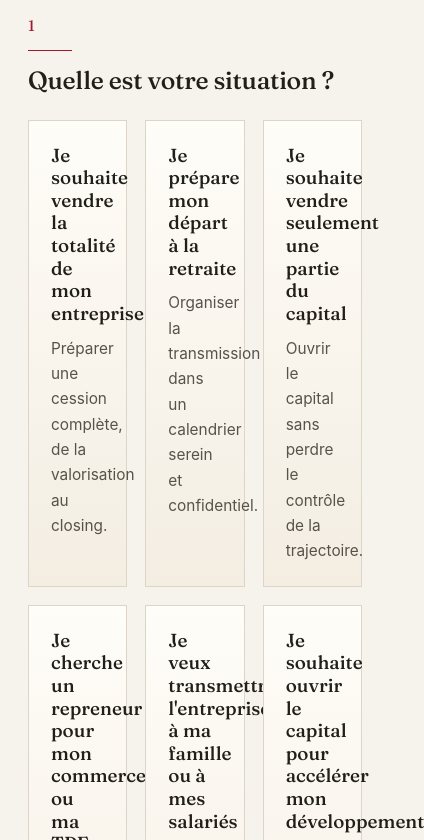
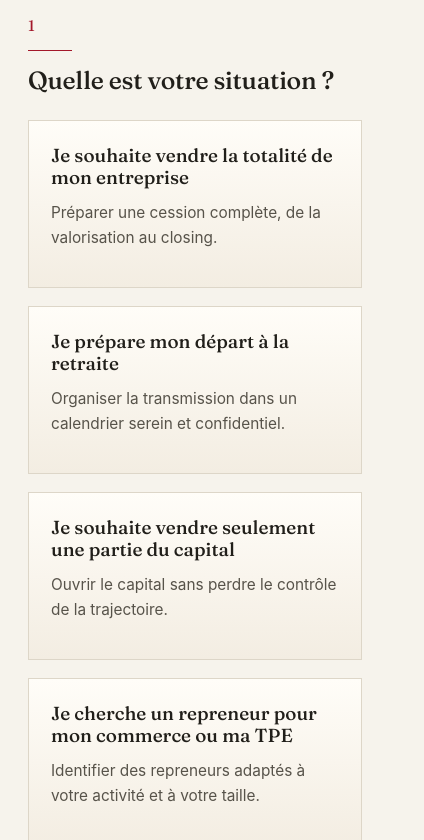
Before and after one commit to Dilcap/lyon.finance, a plain HTML site: page index.html in a window 390 px wide. Shown: the part 1540-2380 px from the top of the page, 424 px wide, since content can reach past the window. Drawn offline with Linux system fonts and the light colour scheme; no server answers; files whose address does not match are found by name.

Commit message:
Fix mobile layout: card spacing, single-column situations, page overflow
- Adds a gap between each news carousel image and its text on mobile
  (they were touching, image row and copy row had no row-gap).
- "Quelle est votre situation ?" cards now stack one per row under
  680px instead of squeezing three side by side.
- Adds overflow-x: hidden + max-width: 100% on html/body as a defensive
  fix for the persistent horizontal shift reported on mobile (page
  wider than viewport, right edge cut off, survived reloads).

```diff
--- a/style.css
+++ b/style.css
@@ -13,7 +13,11 @@
 
 * { box-sizing: border-box; margin: 0; padding: 0; }
 
-html { scroll-behavior: smooth; }
+html {
+  scroll-behavior: smooth;
+  overflow-x: hidden;
+  max-width: 100%;
+}
 
 body {
   font-family: var(--sans);
@@ -22,6 +26,8 @@ body {
   background: var(--paper);
   line-height: 1.65;
   -webkit-font-smoothing: antialiased;
+  overflow-x: hidden;
+  max-width: 100%;
 }
 
 .wrap {
@@ -877,6 +883,10 @@ h2 {
     grid-template-columns: 1fr;
   }
 
+  .situation-grid {
+    grid-template-columns: 1fr;
+  }
+
   .carousel-slide {
     grid-template-columns: 1fr;
   }
@@ -886,6 +896,7 @@ h2 {
   }
 
   .carousel-copy {
+    margin-top: 16px;
     padding: 20px 44px;
   }
 
```
